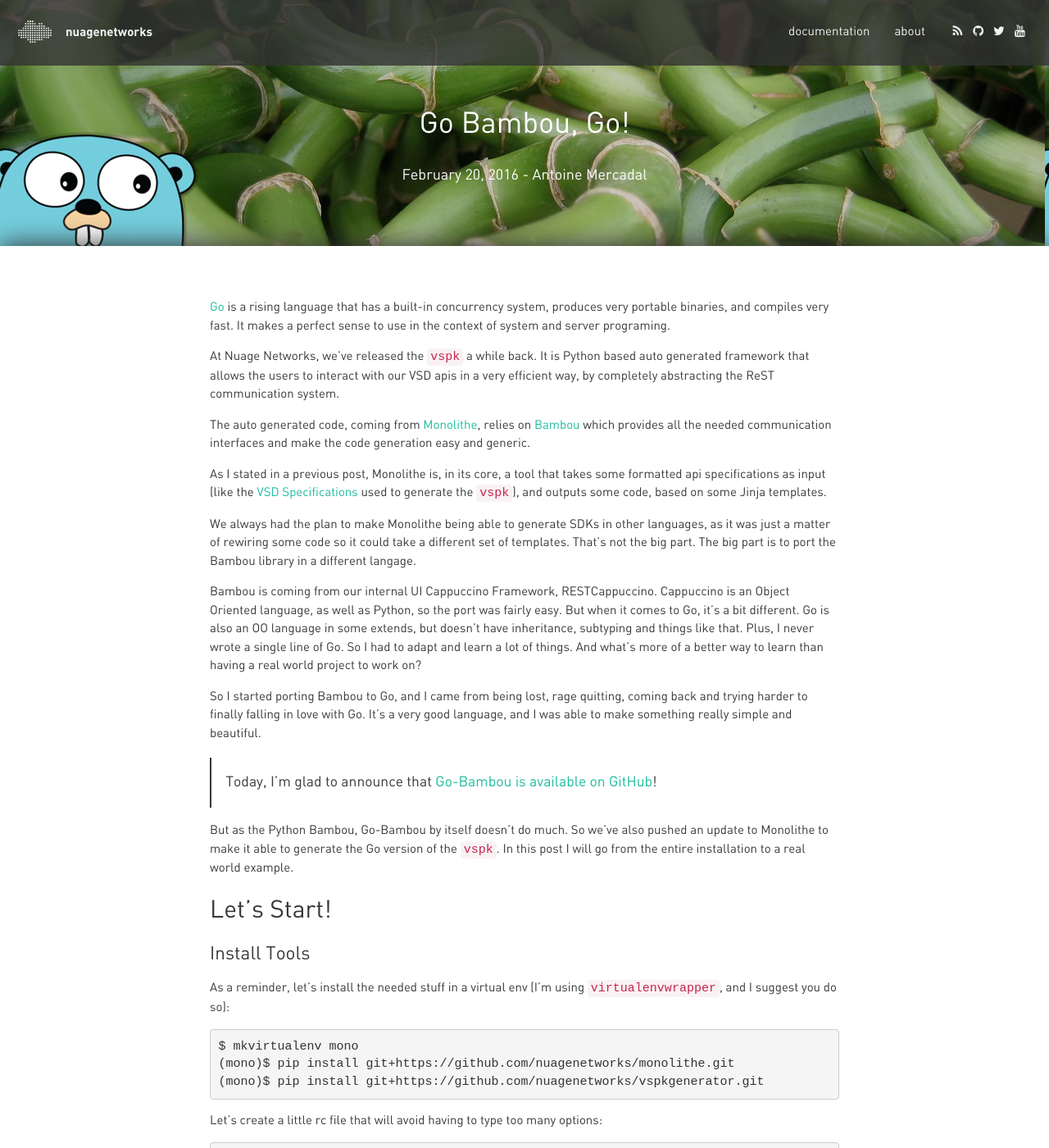
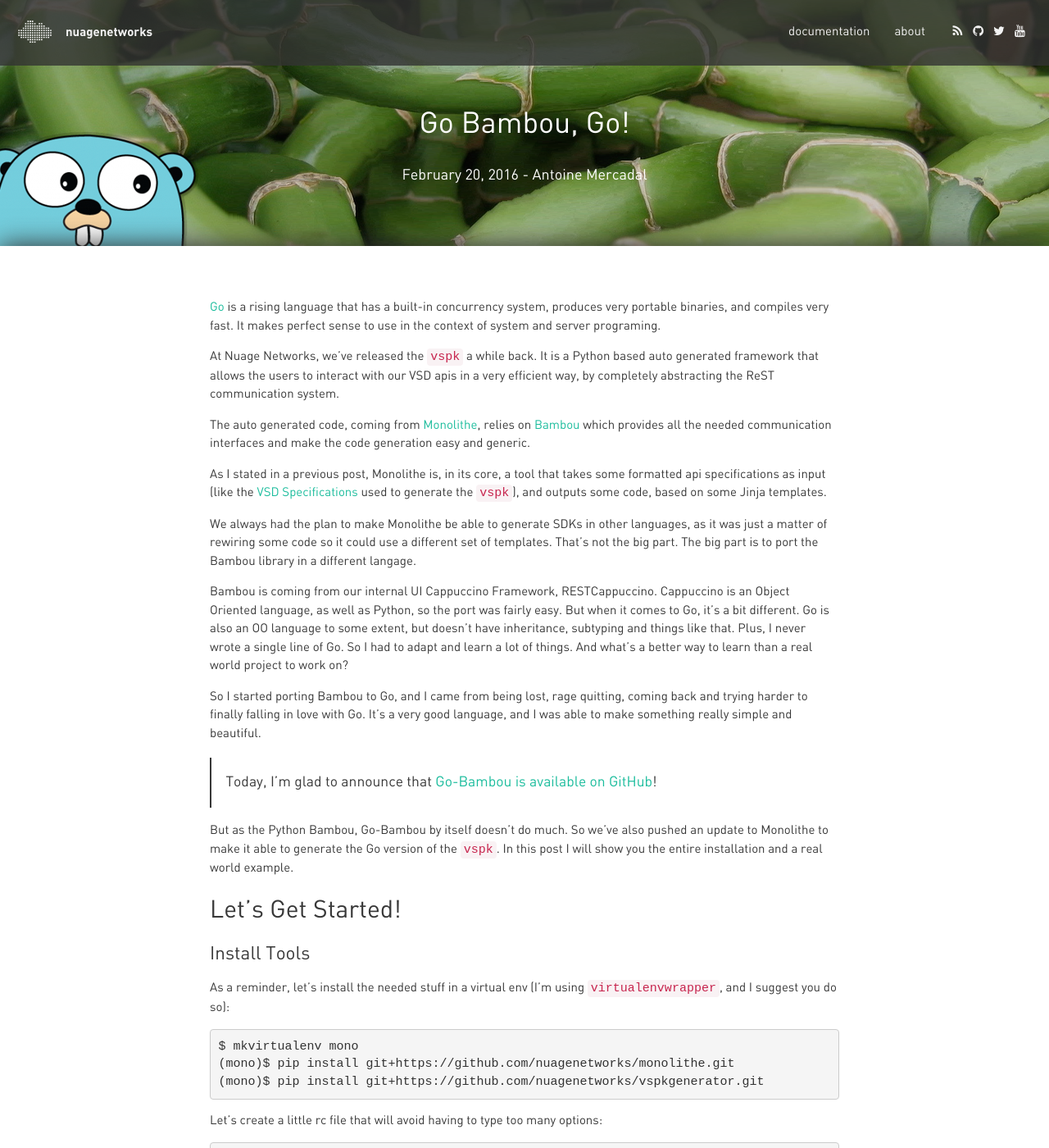
Before and after one commit to nuagenetworks/nuagenetworks.github.io, a Jekyll site: the page built from _posts/2016-02-20-Go Bambo Go.md, in a window 1280 px wide and 1400 px high. Shown: the whole window at 82% size. Built offline with Jekyll 4.4.1, drawn with Linux system fonts in a browser that asks for light colours; nearby versions of some CDN libraries; some web fonts are replaced; comment, search, counter and statistics services are not loaded; some of the changed text lies outside the part shown.

Commit message:
Fix typos

```diff
--- a/_posts/2016-02-20-Go Bambo Go.md
+++ b/_posts/2016-02-20-Go Bambo Go.md
@@ -5,25 +5,25 @@
 callout_image: posts/header-go-bambou-go.png
 ---
 
-[Go](https://goland.org) is a rising language that has a built-in concurrency system, produces very portable binaries, and compiles very fast. It makes a perfect sense to use in the context of system and server programing.
+[Go](https://goland.org) is a rising language that has a built-in concurrency system, produces very portable binaries, and compiles very fast. It makes perfect sense to use in the context of system and server programing.
 
-At Nuage Networks, we’ve released the `vspk` a while back. It is Python based auto generated framework that allows the users to interact with our VSD apis in a very efficient way, by completely abstracting the ReST communication system.
+At Nuage Networks, we’ve released the `vspk` a while back. It is a Python based auto generated framework that allows the users to interact with our VSD apis in a very efficient way, by completely abstracting the ReST communication system.
 
 The auto generated code, coming from [Monolithe](https://github.com/nuagenetworks/monolithe), relies on [Bambou](https://github.com/nuagenetworks/bambou) which provides all the needed communication interfaces and make the code generation easy and generic.
 
 As I stated in a previous post, Monolithe is, in its core, a tool that takes some formatted api specifications as input (like the [VSD Specifications](https://github.com/nuagenetworks/vsd-api-specifications) used to generate the `vspk`), and outputs some code, based on some Jinja templates.
 
-We always had the plan to make Monolithe being able to generate SDKs in other languages, as it was just a matter of rewiring some code so it could take a different set of templates. That's not the big part. The big part is to port the Bambou library in a different langage.
+We always had the plan to make Monolithe be able to generate SDKs in other languages, as it was just a matter of rewiring some code so it could use a different set of templates. That's not the big part. The big part is to port the Bambou library in a different langage.
 
-Bambou is coming from our internal UI Cappuccino Framework, RESTCappuccino. Cappuccino is an Object Oriented language, as well as Python, so the port was fairly easy. But when it comes to Go, it’s a bit different. Go is also an OO language in some extends, but doesn’t have inheritance, subtyping and things like that. Plus, I never wrote a single line of Go. So I had to adapt and learn a lot of things. And what’s more of a better way to learn than having a real world project to work on?
+Bambou is coming from our internal UI Cappuccino Framework, RESTCappuccino. Cappuccino is an Object Oriented language, as well as Python, so the port was fairly easy. But when it comes to Go, it’s a bit different. Go is also an OO language to some extent, but doesn’t have inheritance, subtyping and things like that. Plus, I never wrote a single line of Go. So I had to adapt and learn a lot of things. And what’s a better way to learn than a real world project to work on?
 
 So I started porting Bambou to Go, and I came from being lost, rage quitting, coming back and trying harder to finally falling in love with Go. It's a very good language, and I was able to make something really simple and beautiful.
 
 > Today, I’m glad to announce that [Go-Bambou is available on GitHub](https://github.com/nuagenetworks/go-bambou)!
 
-But as the Python Bambou, Go-Bambou by itself doesn’t do much. So we’ve also pushed an update to Monolithe to make it able to generate the Go version of the `vspk`. In this post I will go from the entire installation to a real world example.
+But as the Python Bambou, Go-Bambou by itself doesn’t do much. So we’ve also pushed an update to Monolithe to make it able to generate the Go version of the `vspk`. In this post I will show you the entire installation and a real world example.
 
-# Let’s Start!
+# Let’s Get Started!
 
 ## Install Tools
 
@@ -41,7 +41,7 @@
     export MONOLITHE_GITHUB_REPOSITORY=vsd-api-specifications
     eof
 
-Finally source that file:
+Finally, source that file:
 
     (mono)$ source monorc
 
@@ -122,12 +122,12 @@
     }
 {% endhighlight %}
 
-This is a very simple program that will start a session on a VSD, and print the API Key returned by the server. To build and run it, do:
+This is a very simple program that starts a session on a VSD, and prints the API Key returned by the server. To build and run it, do:
 
     $ go build && ./vspk-example
     APIKey: f7598dbf-08dd-40af-96dd-94d364c29eda
 
-That was easy. Now let's retrieve the enterprise named `Triple A` (of course adapt to your own environment). Modify the code so it looks like:
+That was easy. Now let's retrieve the enterprise named `Triple A` (of course adapt the name to your own environment). Modify the code so it looks like:
 
 {% highlight go %}
     package main
@@ -157,7 +157,7 @@
     }
 {% endhighlight %}
 
-This time, we are using a filter. Filter and other information like pagination are given through the `bambou.FetchingInfo` structure. It will be used by Bambou to forge the request, and will be populated back when the request is complete with additional information, so you can see the total number of entities and other things like that. You'll also notice that `root.Enterprises()` returns an `*Error` in addition to the list. If this error is not nil, then something bad happened.
+As you can seem we use a filter. Filter and other information like pagination are given through the `bambou.FetchingInfo` structure. It will be used by Bambou to forge the request, and will be populated back when the request is complete with additional information, so you can see the total number of entities and other things like that. You'll also notice that `root.Enterprises()` returns an `*Error` in addition to the list. If this error is not nil, then something wrong happened.
 
 Run it and you'll see:
 
@@ -395,7 +395,7 @@
 
 # Going Further
 
-As you can see, it is really easy to use. If you use the Python version of the `vspk` it should feel very familiar. Now with the power of Go, you can of course run all the functions in Go Routines and do a lot of concurent operations. If you want to learn Go a bit more, I suggest the follwing readings:
+As you can see, it is really easy to use. If you are used to the Python version of the `vspk` it should feel very familiar. Now with the power of Go, you can of course run all the functions in Go Routines and do a lot of concurrent operations and other cool things. If you want to learn Go a bit more, I suggest the following readings:
 
 * [The interactive tutorial](https://tour.golang.org)
 * [The official documentation](https://golang.org/doc/)
```
Also changed, not shown: other parts of _posts/2016-02-20-Go Bambo Go.md (+6 -6 lines), img/posts/header-go-bambou-go.png.
